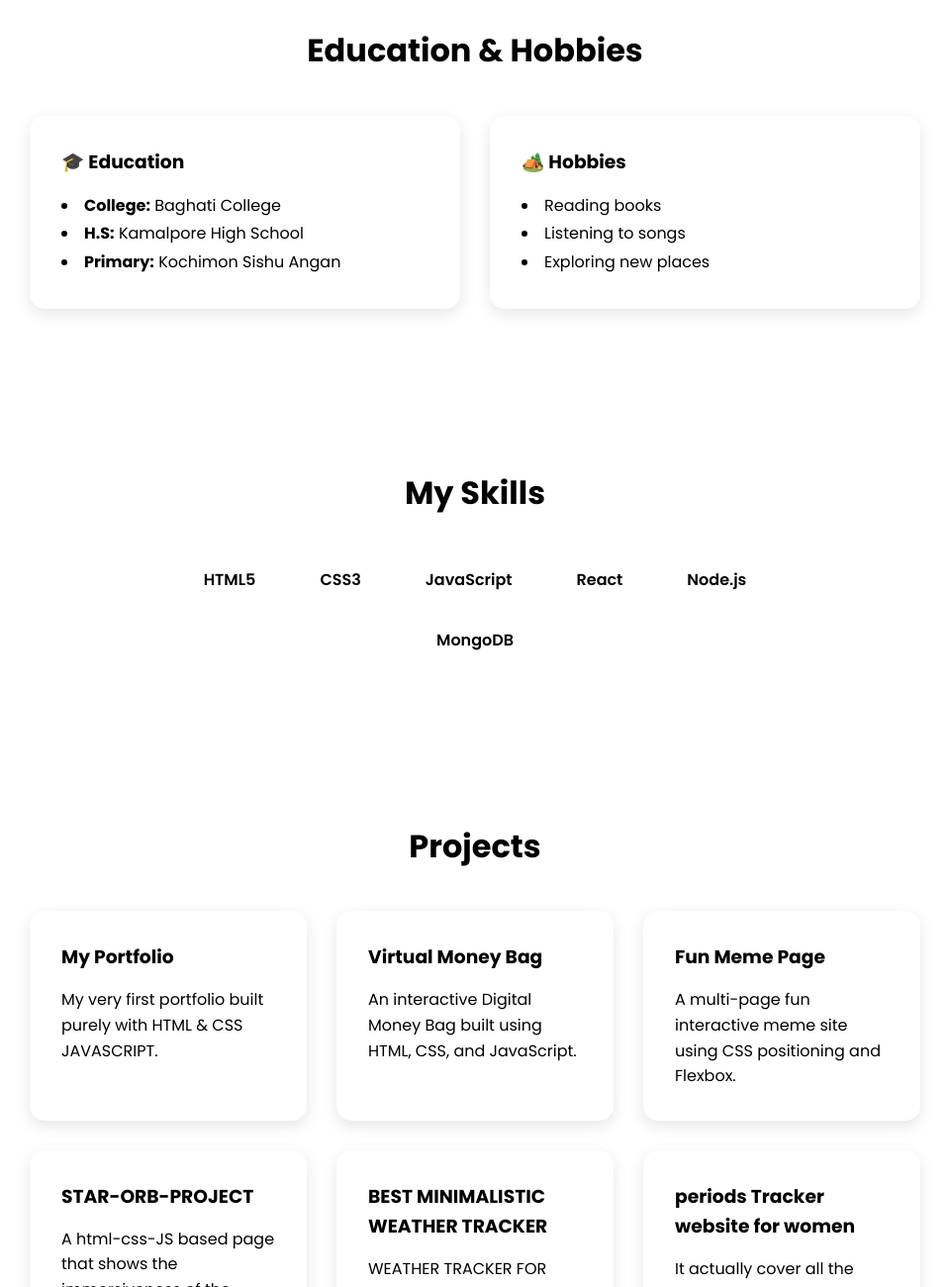
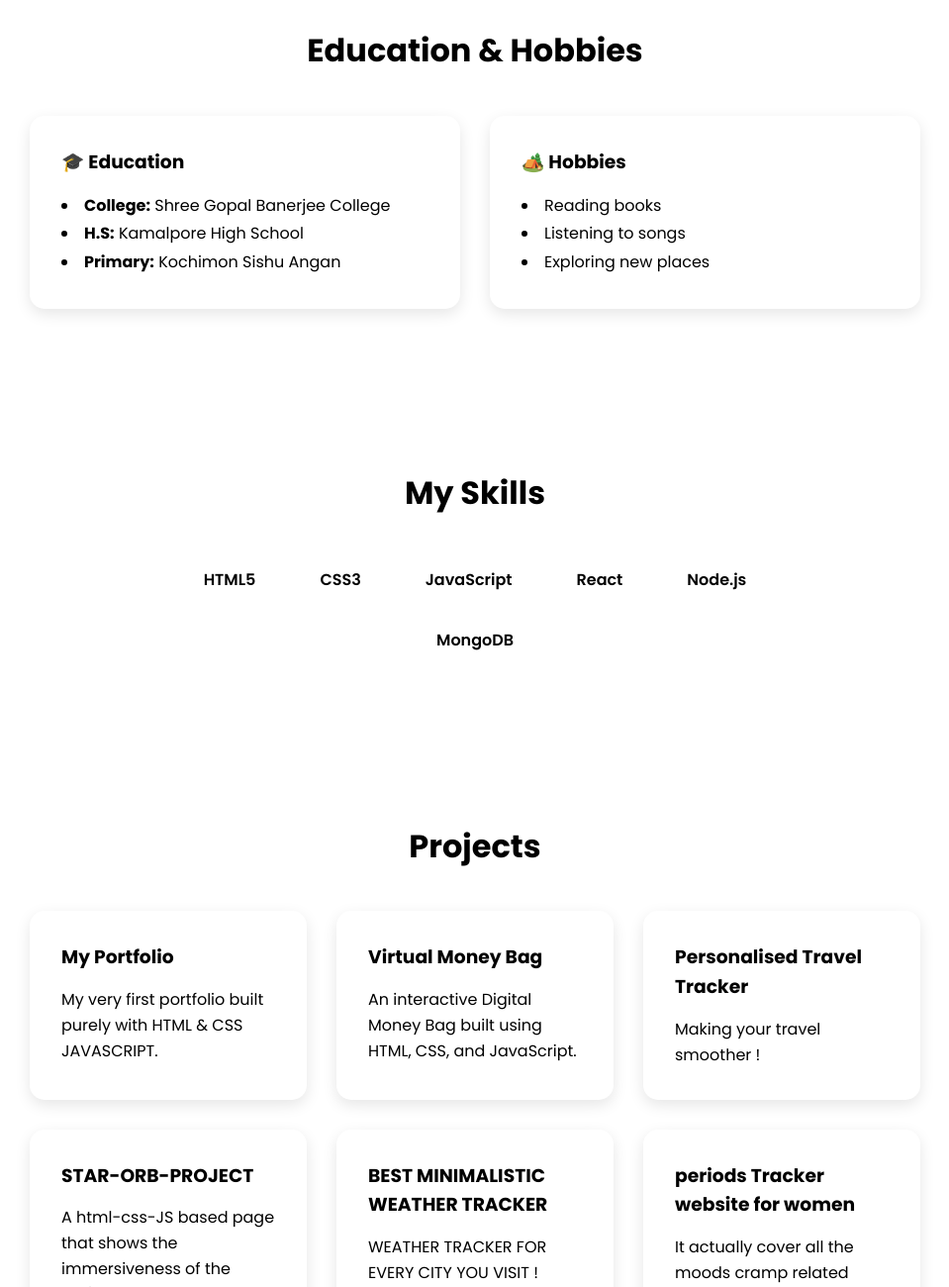
Before and after one commit to Bikugithub/html-portfolio-by-bikram, a plain HTML site: page index.html in a window 1280 px wide. Shown: the part 773-2073 px from the top of the page at 99% size, without its empty margins (160-1119 px from the left). Drawn offline with Linux system fonts and the light colour scheme.

Commit message:
Update index.html

```diff
--- a/index.html
+++ b/index.html
@@ -38,7 +38,7 @@
             <div class="card">
                 <h3>🎓 Education</h3>
                 <ul>
-                    <li><b>College:</b> <a href="https://en.wikipedia.org/wiki/Sreegopal_Banerjee_College" target="_blank">Baghati College</a></li>
+                    <li><b>College:</b> <a href="https://en.wikipedia.org/wiki/Sreegopal_Banerjee_College" target="_blank">Shree Gopal Banerjee College</a></li>
                     <li><b>H.S:</b> <a href="https://school.banglarshiksha.gov.in/ws/website/index/19121415405" target="_blank">Kamalpore High School</a></li>
                     <li><b>Primary:</b> Kochimon Sishu Angan</li>
                 </ul>
@@ -77,9 +77,9 @@
                 <h3>Virtual Money Bag</h3>
                 <p>An interactive Digital Money Bag built using HTML, CSS, and JavaScript.</p>
             </a>
-            <a href="https://bikugithub.github.io/MEME-PAGE-FOR-FUN/" target="_blank" class="project-card">
-                <h3>Fun Meme Page</h3>
-                <p>A multi-page fun interactive meme site using CSS positioning and Flexbox.</p>
+            <a href="https://bikugithub.github.io/PERSONALISED-TRAVEL-ASSISTANT/" target="_blank" class="project-card">
+                <h3>Personalised Travel Tracker</h3>
+                <p>Making your travel smoother !</p>
             </a>
 
 
```
